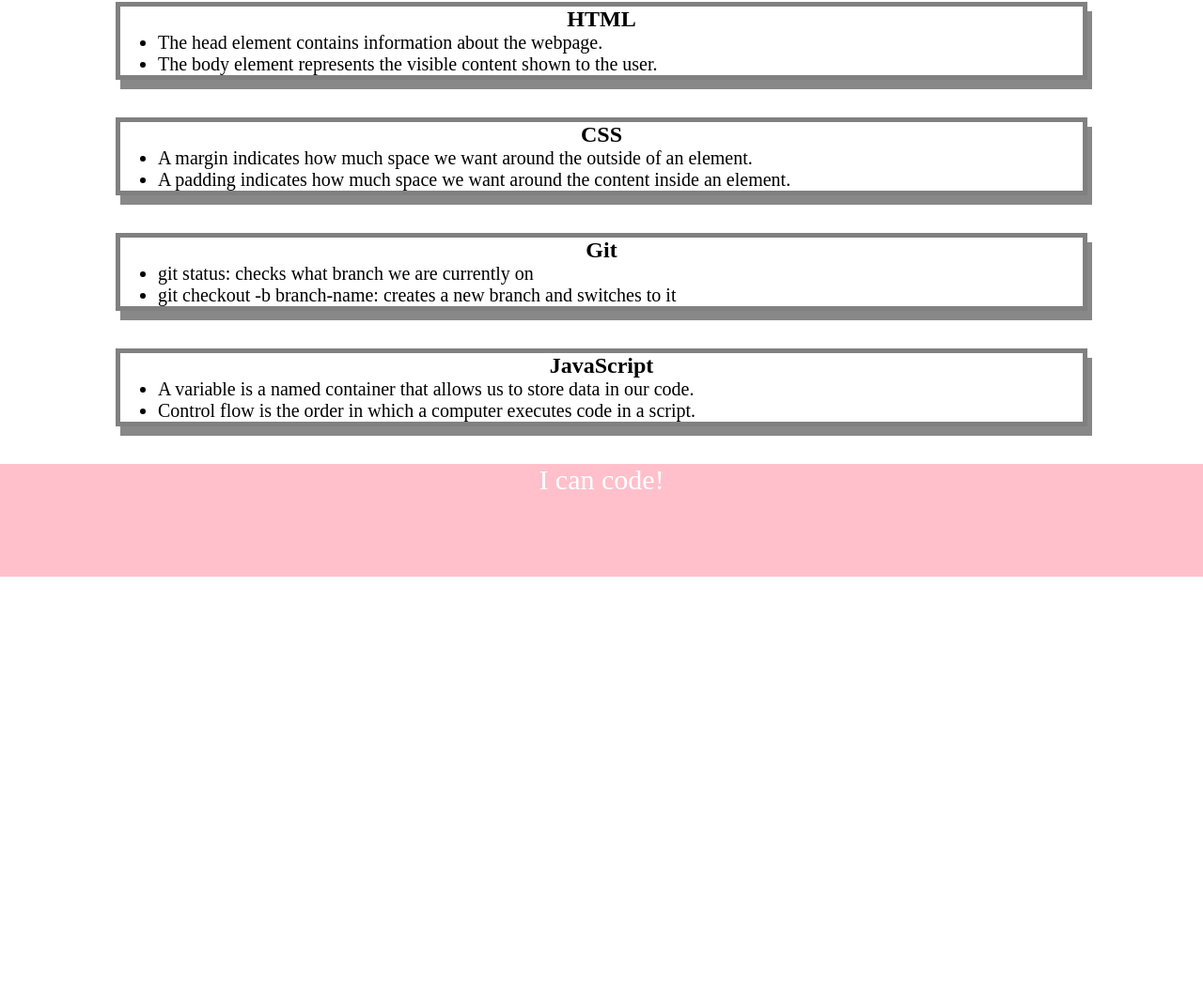
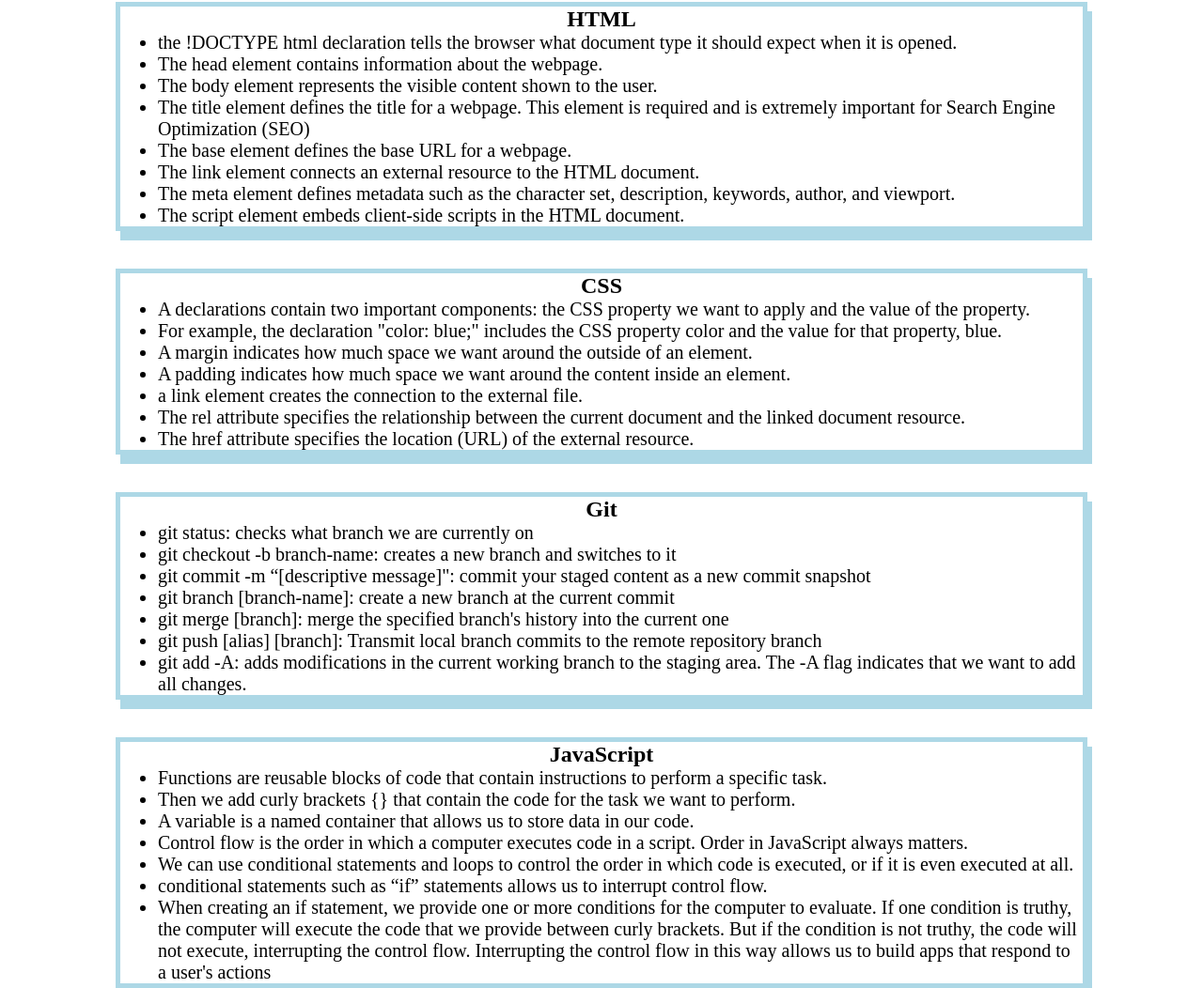
Before and after one commit to alemus98/prework-study-guide, a plain HTML site: page index.html in a window 1280 px wide. Shown: the part 158-1210 px from the top of the page at 94% size. Before the commit the page ends 800 px from the top, so only its background shows below. Drawn offline with Linux system fonts and the light colour scheme.

Commit message:
added more notes and changed website colors

```diff
--- a/assets/style.css
+++ b/assets/style.css
@@ -8,7 +8,7 @@ footer {
     width: 100%;
     height: 120px;
     background-color: pink;
-    color: white;
+    color: black;
 }
 
 h1,
@@ -35,6 +35,6 @@ p {
   .card {
     width: 80%;
     margin: 40px auto;
-    border: 5px solid gray;
-    box-shadow: 5px 10px #888888;
+    border: 5px solid lightblue;
+    box-shadow: 5px 10px lightblue;
   }
--- a/index.html
+++ b/index.html
@@ -19,17 +19,28 @@
       <section class="card" id="html-section">
         <h2>HTML</h2>
         <ul>
+          <li>the !DOCTYPE html declaration tells the browser what document type it should expect when it is opened.</li>
           <li>The head element contains information about the webpage.</li>
           <li>The body element represents the visible content shown to the user.</li>
+          <li>The title element defines the title for a webpage. This element is required and is extremely important for Search Engine Optimization (SEO)</li>
+          <li>The base element defines the base URL for a webpage.</li>
+          <li>The link element connects an external resource to the HTML document.</li>
+          <li>The meta element defines metadata such as the character set, description, keywords, author, and viewport.</li>
+          <li>The script element embeds client-side scripts in the HTML document.</li>
         </ul>
       </section>
 
       <section class="card" id="css-section">
         <h2>CSS</h2>
         <ul>
+          <li>A declarations contain two important components: the CSS property we want to apply and the value of the property. </li>
+          <li>For example, the declaration "color: blue;" includes the CSS property color and the value for that property, blue. </li>
           <li>A margin indicates how much space we want around the outside of an element.</li>
           <li>A padding indicates how much space we want around the content inside an element.</li>
-        </ul>
+          <li>a link element creates the connection to the external file.</li>
+          <li>The rel attribute specifies the relationship between the current document and the linked document resource.</li>
+          <li>The href attribute specifies the location (URL) of the external resource.</li>
+        </u1>
       </section>
 
       <section class="card" id="git-section">
@@ -37,14 +48,26 @@
         <ul>
           <li>git status: checks what branch we are currently on</li>
           <li>git checkout -b branch-name: creates a new branch and switches to it</li>
+          <li>git commit -m “[descriptive message]": commit your staged content as a new commit snapshot
+          <li>git branch [branch-name]: create a new branch at the current commit
+          <li>git merge [branch]: merge the specified branch's history into the current one</li>
+          <li>git push [alias] [branch]: Transmit local branch commits to the remote repository branch
+          <li>git add -A: adds modifications in the current working branch to the staging area. The -A flag indicates that we want to add all changes. </li>
+        </li>
         </ul>
       </section>
 
       <section class="card" id="javascript-section">
         <h2>JavaScript</h2>
         <ul>
+          <li>Functions are reusable blocks of code that contain instructions to perform a specific task.
+          <li>Then we add curly brackets {} that contain the code for the task we want to perform.</li>
           <li>A variable is a named container that allows us to store data in our code.</li>
-          <li>Control flow is the order in which a computer executes code in a script.</li>
+          <li>Control flow is the order in which a computer executes code in a script. Order in JavaScript always matters.
+          <li>We can use conditional statements and loops to control the order in which code is executed, or if it is even executed at all.</li>
+          <li>conditional statements such as “if” statements allows us to interrupt control flow.</li>
+          <li>When creating an if statement, we provide one or more conditions for the computer to evaluate. If one condition is truthy, the computer will execute the code that we provide between curly brackets. But if the condition is not truthy, the code will not execute, interrupting the control flow. Interrupting the control flow in this way allows us to build apps that respond to a user's actions</li>
+          </li>
           </ul>
       </section>
     </main>
```
